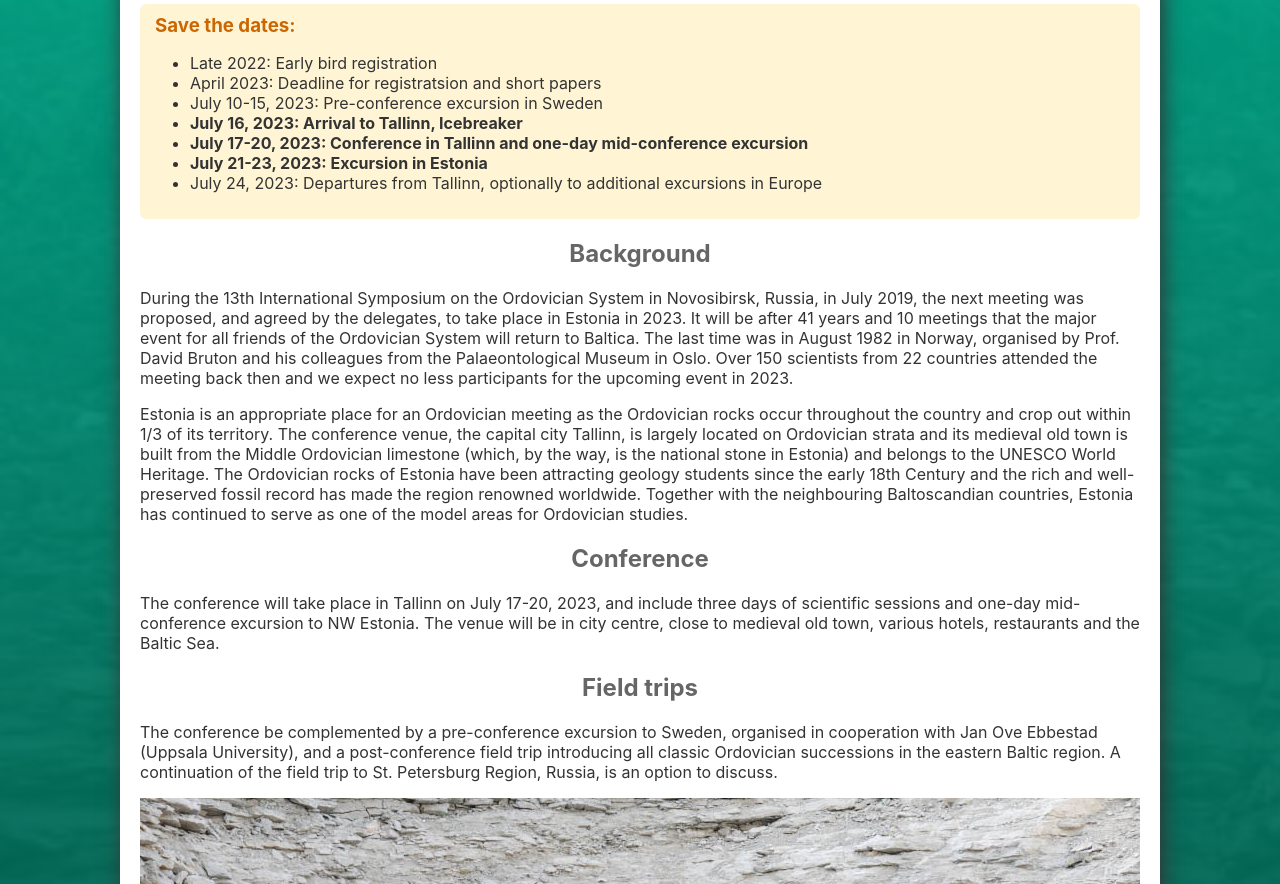
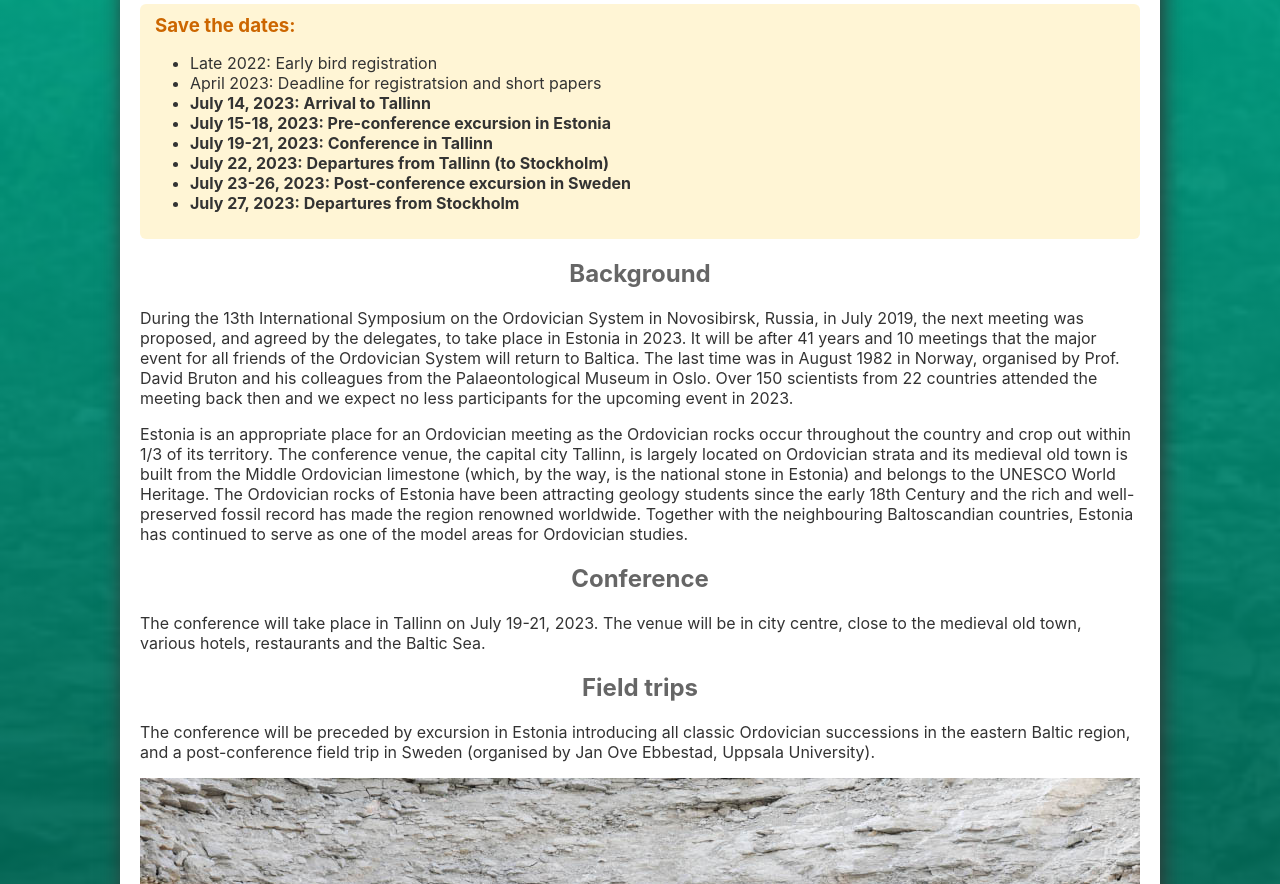
Before and after one commit to geocollections/isos14, a plain HTML site: page src/index.html in a window 1280 px wide. Shown: the part 171-1055 px from the top of the page. Drawn offline with Linux system fonts and the light colour scheme.

Commit message:
changed dates

```diff
--- a/src/index.html
+++ b/src/index.html
@@ -117,18 +117,19 @@
         <a href="https://rocksnrol.wordpress.com">IGCP 735 Rocks 'n' ROL</a>
     </div>
     <h1>14th International Symposium on the Ordovician System</h1>
-    <h2>July 17-20, 2023; Tallinn, Estonia</h2>
+    <h2>July 19-21, 2023; Tallinn, Estonia</h2>
 </div>
     <div id="note">
         <h3>Save the dates:</h3>
         <ul>
             <li>Late 2022: Early bird registration</li>
             <li>April 2023: Deadline for registratsion and short papers</li>
-            <li>July 10-15, 2023: Pre-conference excursion in Sweden</li>
-            <li><strong>July 16, 2023: Arrival to Tallinn, Icebreaker</strong></li>
-            <li><strong>July 17-20, 2023: Conference in Tallinn and one-day mid-conference excursion</strong></li>
-            <li><strong>July 21-23, 2023: Excursion in Estonia</strong></li>
-            <li>July 24, 2023: Departures from Tallinn, optionally to additional excursions in Europe</li>
+            <li><strong>July 14, 2023: Arrival to Tallinn</strong></li>
+            <li><strong>July 15-18, 2023: Pre-conference excursion in Estonia</strong></li>
+            <li><strong>July 19-21, 2023: Conference in Tallinn</strong></li>
+            <li><strong>July 22, 2023: Departures from Tallinn (to Stockholm)</strong></li>
+            <li><strong>July 23-26, 2023: Post-conference excursion in Sweden</strong></li>
+            <li><strong>July 27, 2023: Departures from Stockholm</strong></li>
         </ul>
     </div>
     <h2>Background</h2>
@@ -138,8 +139,7 @@
         return to Baltica. The last time was in August 1982 in Norway, organised by Prof. David Bruton and his
         colleagues
         from the Palaeontological Museum in Oslo. Over 150 scientists from 22 countries attended the meeting back then
-        and we expect
-        no less participants for the upcoming event in 2023.</p>
+        and we expect no less participants for the upcoming event in 2023.</p>
 
     <p>Estonia is an appropriate place for an Ordovician meeting as the Ordovician rocks occur throughout the country
         and crop
@@ -154,15 +154,13 @@
         for Ordovician studies.</p>
 
     <h2>Conference</h2>
-    <p>The conference will take place in Tallinn on July 17-20, 2023, and include three days of scientific sessions and
-        one-day mid-conference excursion to NW Estonia. The venue will be in city centre, close to medieval old town,
+    <p>The conference will take place in Tallinn on July 19-21, 2023. The venue will be in city centre, close to the medieval old town,
         various hotels, restaurants and the Baltic Sea.</p>
 
     <h2>Field trips</h2>
-    <p>The conference be complemented by a pre-conference excursion to Sweden,
-        organised in cooperation with Jan Ove Ebbestad (Uppsala University), and a post-conference field trip
-        introducing all classic Ordovician successions in the eastern Baltic region.
-        A continuation of the field trip to St. Petersburg Region, Russia, is an option to discuss.</p>
+    <p>The conference will be preceded by excursion in Estonia introducing all classic Ordovician successions in the eastern Baltic region,
+        and a post-conference field trip in Sweden (organised by Jan Ove Ebbestad, Uppsala University).
+        </p>
     <figure>
         <img src="hirnantian.jpg" alt="Ordovician-Silurian boundary outcrop in Reinu limestone quarry">
         <figcaption>This is the end. Ordovician-Silurian boundary beds in the Reinu quarry, central Estonia.
```
